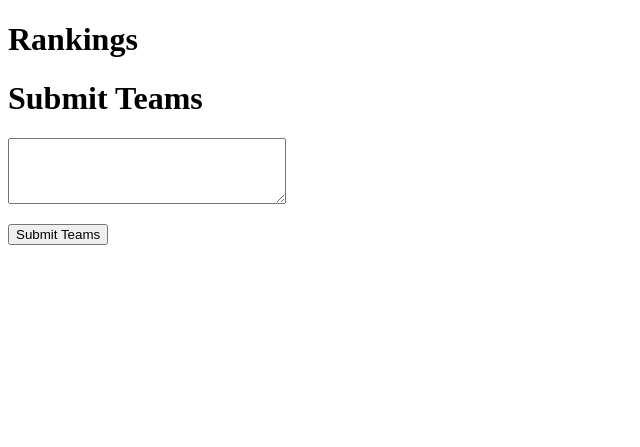
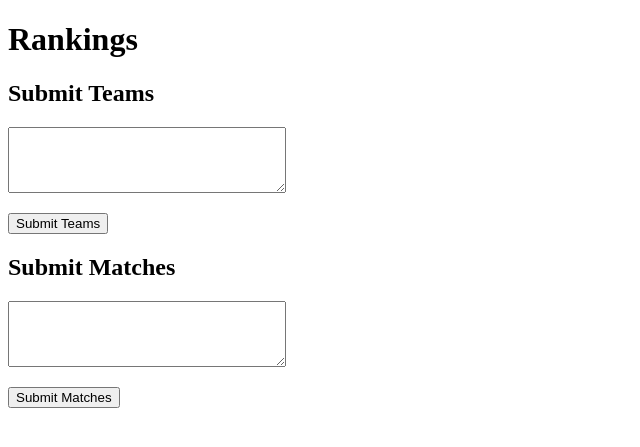
Before and after one commit to neosunhan/football-scoreboard, a Flask app: page / in a window 1280 px wide. Shown: the top 447 px of the page, without its empty margins (0-640 px from the left). Run offline with Flask 3, Linux system fonts and the light colour scheme.

Commit message:
Add matches

```diff
--- a/app/forms.py
+++ b/app/forms.py
@@ -3,5 +3,9 @@ from wtforms import TextAreaField, SubmitField
 from wtforms.validators import DataRequired, Length
 
 class TeamsForm(FlaskForm):
-    teams = TextAreaField('Teams Input', validators=[DataRequired(), Length(min=1)])
+    teams = TextAreaField('Teams Input')
     submit = SubmitField('Submit Teams')
+
+class MatchesForm(FlaskForm):
+    matches = TextAreaField('Matches Input')
+    submit = SubmitField('Submit Matches')
--- a/app/models.py
+++ b/app/models.py
@@ -6,8 +6,6 @@ class Team:
         self.name = name
         self.reg_date = registration_date
         self.group = group
-        self.matches = []
-
 
 class Match:
     def __init__(self, home, away, home_goals, away_goals):
@@ -15,3 +13,11 @@ class Match:
         self.away = away
         self.home_goals = home_goals
         self.away_goals = away_goals
+
+def get_groups():
+    groups = {}
+    for team in TEAMS.values():
+        if team.group not in groups:
+            groups[team.group] = []
+        groups[team.group].append(team)
+    return groups
--- a/app/routes.py
+++ b/app/routes.py
@@ -1,37 +1,21 @@
 from flask import render_template, flash, redirect, url_for
 from app import app
-from app.forms import TeamsForm
-from app.models import TEAMS, MATCHES
-from app.parser import parse_teams
+from app.forms import TeamsForm, MatchesForm
+from app.models import get_groups
+from app.parser import parse_teams, parse_matches
 import datetime
 
 @app.route('/', methods=['GET', 'POST'])
 @app.route('/index', methods=['GET', 'POST'])
 def index():
-    groups = {
-        1: [
-            {
-                "name": "firstTeam",
-                "registration_date": datetime.datetime(year=2024, month=5, day=17),
-            },
-            {
-                "name": "secondTeam",
-                "registration_date": datetime.datetime(year=2024, month=2, day=7),
-            },
-        ],
-        2: [
-            {
-                "name": "thirdTeam",
-                "registration_date": datetime.datetime(year=2024, month=4, day=24),
-            },
-            {
-                "name": "fourthTeam",
-                "registration_date": datetime.datetime(year=2024, month=1, day=24),
-            },
-        ]
-    }
     teams_form = TeamsForm()
+    matches_form = MatchesForm()
     if teams_form.validate_on_submit():
         parse_teams(teams_form.teams.data)
-        flash(f"Data: {teams_form.teams.data}")
-    return render_template('index.html', teams=TEAMS, teams_form=teams_form)
+        flash(f"teams: {teams_form.teams.data}")
+        redirect(url_for('index'))
+    if matches_form.validate_on_submit():
+        parse_matches(matches_form.matches.data)
+        flash(f"matches: {matches_form.matches.data}")
+        redirect(url_for('index'))
+    return render_template('index.html', teams=get_groups(), teams_form=teams_form, matches_form=matches_form)
--- a/app/templates/index.html
+++ b/app/templates/index.html
@@ -20,7 +20,7 @@
         <div><p>{{ team.name }} {{ team.reg_date }}</p></div>
         {% endfor %}
         {% endfor %}
-        <h1>Submit Teams</h1>
+        <h2>Submit Teams</h2>
         <form action="" method="post">
             {{ teams_form.hidden_tag() }}
             <p>
@@ -31,5 +31,16 @@
             </p>
             <p>{{ teams_form.submit() }}</p>
         </form>
+        <h2>Submit Matches</h2>
+        <form action="" method="post">
+            {{ matches_form.hidden_tag() }}
+            <p>
+                {{ matches_form.matches(cols=32, rows=4) }}<br>
+                {% for error in matches_form.matches.errors %}
+                <span style="color: red;">[{{ error }}]</span>
+                {% endfor %}
+            </p>
+            <p>{{ matches_form.submit() }}</p>
+        </form>
     </body>
 </html>
```
Also changed, not shown: app/parser.py (+13 -4 lines).
